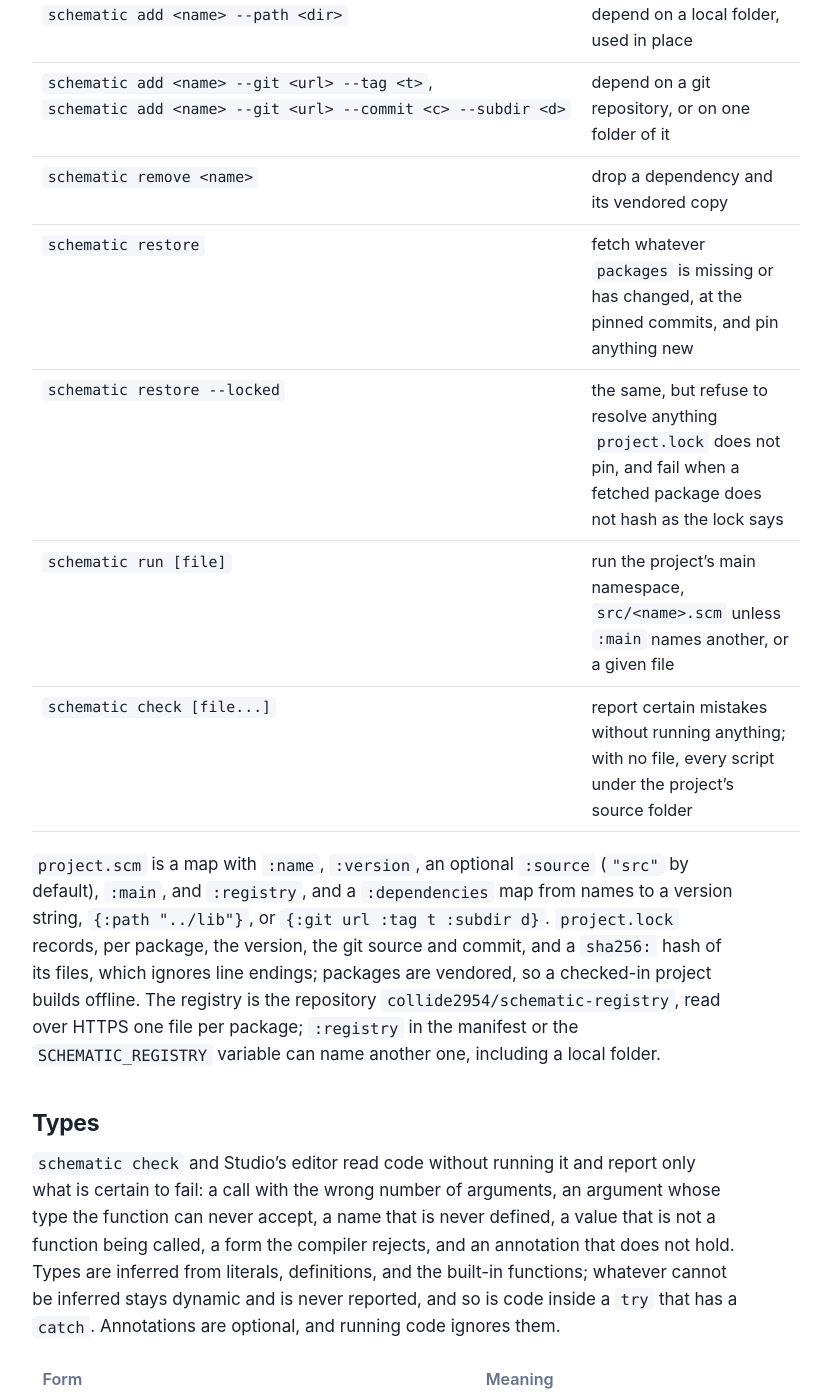
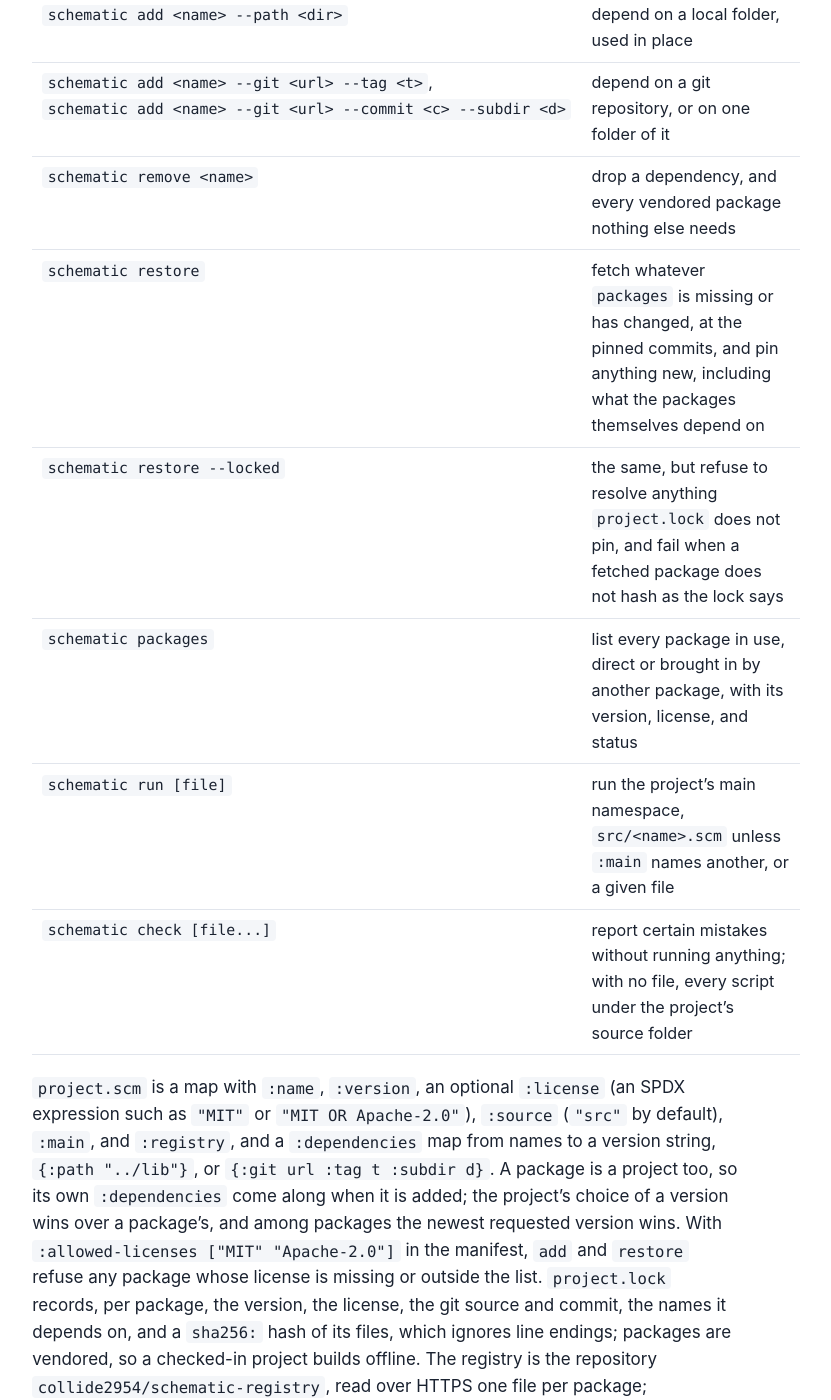
Before and after one commit to collide2954/schematic, a Jekyll site: the page built from docs/reference.md, in a window 1280 px wide and 1400 px high, scrolled down 15097 px. Shown: the whole window, without its empty margins (255-1086 px from the left). Built offline with Jekyll 4.4.1, drawn with Linux system fonts in a browser that asks for light colours; our own code applies the rules of GitHub Pages for plain Markdown files.

Commit message:
Document package dependencies, licenses, and schematic packages

```diff
--- a/docs/packages.html
+++ b/docs/packages.html
@@ -20,9 +20,10 @@ schematic add text-tools</code></pre>
 <p>Any project in a Git repository can be a package: a folder with a <code>project.scm</code> manifest and a <code>src</code> folder of namespaces, with a tag for each release. To list it, open a pull request to the registry that adds <code>packages/&lt;name&gt;.scm</code> and puts the name in <code>index.scm</code>.</p>
 <pre class="highlight"><code>{<span class="ss">:name</span> <span class="s">"text-tools"</span>
  <span class="ss">:description</span> <span class="s">"Small helpers for titles and slugs"</span>
+ <span class="ss">:license</span> <span class="s">"Apache-2.0"</span>
  <span class="ss">:git</span> <span class="s">"https://github.com/collide2954/schematic-registry"</span>
  <span class="ss">:subdir</span> <span class="s">"examples/text-tools"</span>
  <span class="ss">:versions</span> {<span class="s">"0.1.0"</span> {<span class="ss">:tag</span> <span class="s">"text-tools/0.1.0"</span>}}}</code></pre>
-<p>Every version names a <code>:tag</code> or a <code>:commit</code>, and <code>:subdir</code> points at the package's folder when a repository holds more than one. A project can also depend on a package that is not listed, straight from its repository or from a folder next to the project:</p>
+<p>Every version names a <code>:tag</code> or a <code>:commit</code>, <code>:license</code> is the package's SPDX expression (the package's own <code>project.scm</code> may say it too), and <code>:subdir</code> points at the package's folder when a repository holds more than one. A package may list <code>:dependencies</code> of its own in its <code>project.scm</code>; adding it brings them along, and <code>schematic packages</code> shows the whole set with licenses. A project can also depend on a package that is not listed, straight from its repository or from a folder next to the project:</p>
 <pre><code>schematic add text-tools --git https://github.com/collide2954/schematic-registry --tag text-tools/0.1.0 --subdir examples/text-tools
 schematic add my-lib --path ../my-lib</code></pre>
--- a/docs/packages.js
+++ b/docs/packages.js
@@ -89,7 +89,7 @@
     const add = el("p", { class: "add" }, command);
     if (window.copyButton) add.append(window.copyButton(() => command.textContent));
     return el("article", { class: "package" },
-      el("h3", null, el("a", { href: sourceOf(pkg, pkg.versions?.[latest]) }, name), latest && el("span", { class: "version" }, latest)),
+      el("h3", null, el("a", { href: sourceOf(pkg, pkg.versions?.[latest]) }, name), latest && el("span", { class: "version" }, latest), pkg.license && el("span", { class: "license" }, pkg.license)),
       el("p", null, pkg.description || ""),
       add,
       versions.length > 1 && el("p", { class: "versions" }, `Earlier: ${versions.slice(1).join(", ")}`),
--- a/docs/reference.md
+++ b/docs/reference.md
@@ -306,18 +306,26 @@ path, so `(require 'text-tools)` finds a dependency called `text-tools`.
 | `schematic add <name>[@version]` | add a package from the registry, the newest version unless one is given: its source is copied into `packages/<name>` and the commit and a hash of the files are pinned in `project.lock` |
 | `schematic add <name> --path <dir>` | depend on a local folder, used in place |
 | `schematic add <name> --git <url> --tag <t>`, `schematic add <name> --git <url> --commit <c> --subdir <d>` | depend on a git repository, or on one folder of it |
-| `schematic remove <name>` | drop a dependency and its vendored copy |
-| `schematic restore` | fetch whatever `packages` is missing or has changed, at the pinned commits, and pin anything new |
+| `schematic remove <name>` | drop a dependency, and every vendored package nothing else needs |
+| `schematic restore` | fetch whatever `packages` is missing or has changed, at the pinned commits, and pin anything new, including what the packages themselves depend on |
 | `schematic restore --locked` | the same, but refuse to resolve anything `project.lock` does not pin, and fail when a fetched package does not hash as the lock says |
+| `schematic packages` | list every package in use, direct or brought in by another package, with its version, license, and status |
 | `schematic run [file]` | run the project's main namespace, `src/<name>.scm` unless `:main` names another, or a given file |
 | `schematic check [file...]` | report certain mistakes without running anything; with no file, every script under the project's source folder |
 
-`project.scm` is a map with `:name`, `:version`, an optional `:source`
+`project.scm` is a map with `:name`, `:version`, an optional `:license`
+(an SPDX expression such as `"MIT"` or `"MIT OR Apache-2.0"`), `:source`
 (`"src"` by default), `:main`, and `:registry`, and a `:dependencies` map
 from names to a version string, `{:path "../lib"}`, or `{:git url :tag t
-:subdir d}`. `project.lock` records, per package, the version, the git
-source and commit, and a `sha256:` hash of its files, which ignores line
-endings; packages are vendored, so a checked-in project builds offline. The registry is the repository
+:subdir d}`. A package is a project too, so its own `:dependencies` come
+along when it is added; the project's choice of a version wins over a
+package's, and among packages the newest requested version wins. With
+`:allowed-licenses ["MIT" "Apache-2.0"]` in the manifest, `add` and
+`restore` refuse any package whose license is missing or outside the list.
+`project.lock` records, per package, the version, the license, the git
+source and commit, the names it depends on, and a `sha256:` hash of its
+files, which ignores line endings; packages are vendored, so a checked-in
+project builds offline. The registry is the repository
 `collide2954/schematic-registry`, read over HTTPS one file per package;
 `:registry` in the manifest or the `SCHEMATIC_REGISTRY` variable can name
 another one, including a local folder.
--- a/docs/style.css
+++ b/docs/style.css
@@ -335,6 +335,7 @@ td code { white-space: nowrap; }
 .package { padding: 0.9rem 1.1rem 1rem; border: 1px solid var(--line); border-radius: 8px; }
 .package h3 { display: flex; align-items: baseline; gap: 0.6rem; flex-wrap: wrap; margin: 0 0 0.3rem; font-size: 1.1rem; }
 .package .version { font-size: 0.85rem; font-weight: 500; color: var(--muted); }
+.package .license { font-size: 0.78rem; color: var(--muted); border: 1px solid var(--line); border-radius: 4px; padding: 0.05rem 0.4rem; }
 .package p { margin: 0 0 0.55rem; color: var(--muted); font-size: 0.97rem; }
 .package .add { display: flex; align-items: center; gap: 0.6rem; margin: 0; color: var(--text); font-size: 0.9rem; }
 .package .add .copy { position: static; }
```
Also changed, not shown: docs/guide.md (+8 -3 lines), README.md.
